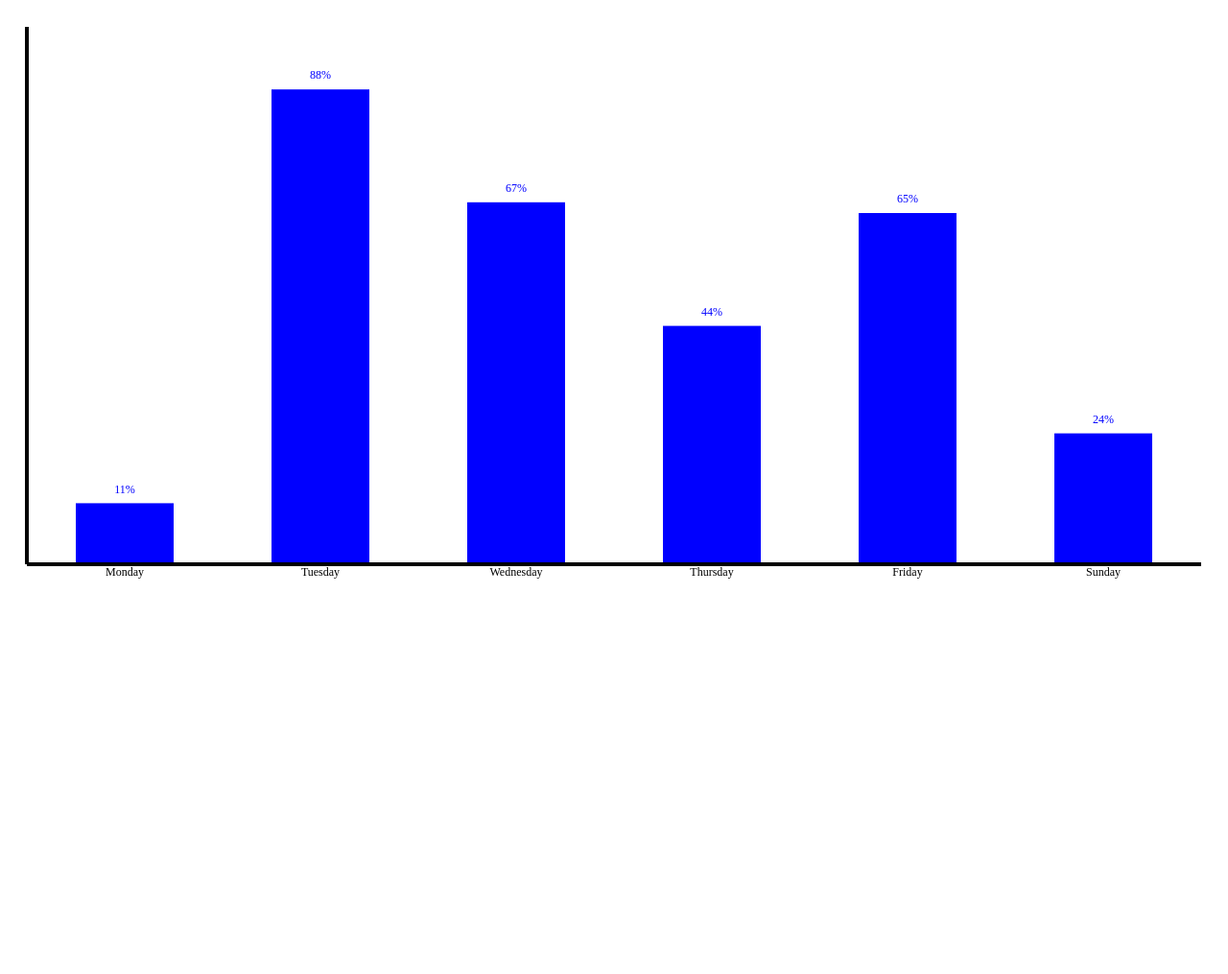
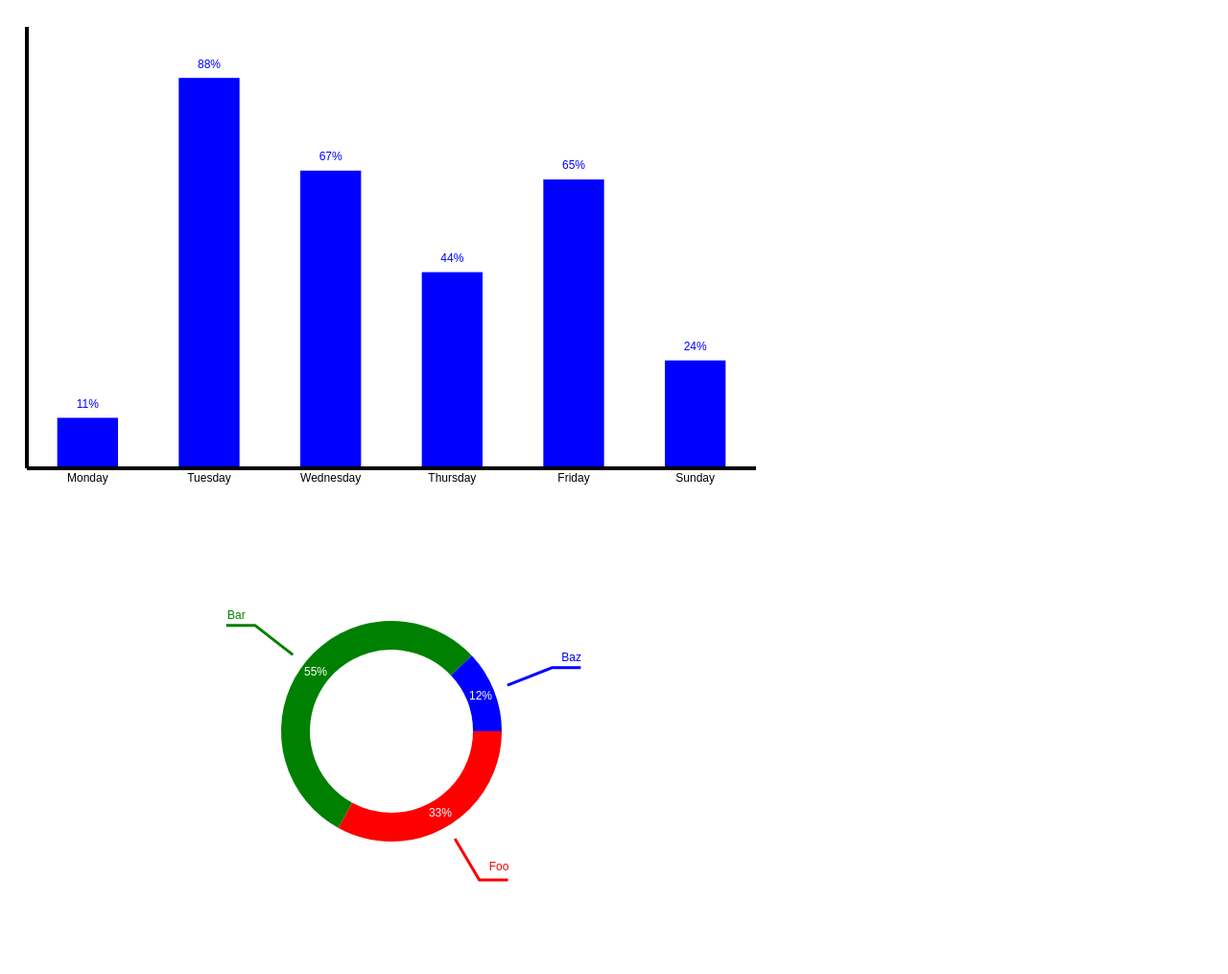
Before and after one commit to Ascold2017/canvas-test, a website built with webpack: page index.html in a window 1280 px wide. Shown: the whole page at 96% size. Before the commit the page ends 800 px from the top, so only its background shows below. Built offline with nearby package versions, Linux system fonts and the light colour scheme.

Commit message:
add donutChart

```diff
--- a/barChart.ts
+++ b/barChart.ts
@@ -42,10 +42,10 @@ export class BarChart {
         for(let i = 0; i < this.labels.length; i++) {
             this.context.fillStyle = 'black'
             const xOffset = ((i + 1) * this.itemSpace) + this.gap - this.itemSpace / 2;
-            this.context.font = '12px normal Roboto'
+            this.context.font = 'normal 12px Roboto, sans-serif'
             this.context.textAlign = 'center';
             this.context.textBaseline = 'top'
-            this.context.fillText(this.labels[i], xOffset, this.canvasHeight - this.gap + 3)
+            this.context.fillText(this.labels[i], xOffset, this.canvasHeight - this.gap +5)
         }
     }
 
--- /dev/null
+++ b/donutChart.ts
@@ -0,0 +1,78 @@
+export class DonutChart {
+    private centerX: number;
+    private centerY: number;
+    private radius: number;
+    constructor(
+        private context: CanvasRenderingContext2D,
+        private data: any[],
+        private canvasWidth: number,
+        private canvasHeight: number
+
+    ) {
+        this.centerX = this.canvasWidth/2;
+        this.centerY = this.canvasHeight/2;
+        this.radius = 100;
+        this.drawDonut();
+        this.drawGuidelines();
+    }
+
+    degToRad(deg: number) {
+        return (Math.PI * 2) * (deg / 100);
+    }
+
+    drawDonut() {
+        this.context.lineWidth = 30;
+        let df = 0
+        this.data.forEach((item) => {
+            this.context.beginPath();
+            this.context.strokeStyle = item.color;
+            this.context.arc(
+                this.centerX,
+                this.centerY,
+                this.radius,
+                this.degToRad(df),
+                this.degToRad(df + item.value),
+                false);
+            this.context.stroke();
+            df += item.value;
+        });
+    }
+
+    drawGuidelines() {
+        let df = 0
+        this.data.forEach((item) => {
+            const startX = (this.radius + 30) * Math.cos(this.degToRad(df + item.value / 2)) + this.centerX;
+            const startY = (this.radius + 30) * Math.sin(this.degToRad(df + item.value / 2)) + this.centerY;
+
+            const endX = 50 * Math.cos(this.degToRad(df + item.value / 2)) + startX;
+            const endY = 50 * Math.sin(this.degToRad(df + item.value / 2)) + startY;
+
+            this.context.lineWidth = 3;
+            this.context.strokeStyle = item.color;
+            this.context.beginPath();
+            this.context.moveTo(startX, startY);
+            // draw radial line
+            this.context.lineTo(endX, endY);
+            // draw helper line (horizontal)
+            this.context.lineTo(endX + 30 * (startX > endX ? -1 : 1), endY);
+            this.context.stroke();
+            // draw label
+            this.context.beginPath();
+            this.context.font = 'normal 12px Roboto, sans-serif';
+            this.context.fillStyle = item.color;
+            this.context.textAlign = startX < endX ? 'left' : 'right'
+            this.context.fillText(item.label, endX + 10 * (startX > endX ? -1 : 1), endY - 10)
+            // draw percentage
+            this.context.beginPath();
+            this.context.textAlign = 'center';
+            this.context.textBaseline = 'middle';
+            this.context.fillStyle = 'white';
+            const percentageX = (this.radius) * Math.cos(this.degToRad(df + item.value / 2)) + this.centerX;
+            const percentageY = (this.radius) * Math.sin(this.degToRad(df + item.value / 2)) + this.centerY;
+            this.context.fillText(item.value + '%', percentageX, percentageY);
+            this.context.stroke();
+
+            df += item.value;
+        });
+    }
+}
--- a/index.html
+++ b/index.html
@@ -9,7 +9,8 @@
 </head>
 
 <body>
-    <canvas id="canvas" style="height: 600px; width: 100%; display:block;"></canvas>
+    <canvas id="canvas"></canvas>
+    <canvas id="canvas2"></canvas>
     <script src="dist/main.js"></script>
 </body>
 
--- a/main.ts
+++ b/main.ts
@@ -1,11 +1,13 @@
 import { BarChart } from './barChart'
+import { DonutChart } from './donutChart'
 window.onload = () => {
-    const canvas: HTMLCanvasElement = document.querySelector('#canvas');
-    canvas.width = document.body.clientWidth;
-    canvas.height = document.body.clientHeight;
-    const ctx: CanvasRenderingContext2D = canvas.getContext('2d');
+    const canvasBarChart: HTMLCanvasElement = document.querySelector('#canvas');
+    canvasBarChart.width = 800;
+    canvasBarChart.height = 500;
+    const ctx: CanvasRenderingContext2D = canvasBarChart.getContext('2d');
 
     /*
+    Line
     ctx.beginPath();
     ctx.lineWidth = 15;
     ctx.lineCap = 'round';
@@ -26,5 +28,18 @@ window.onload = () => {
         { label: 'Friday', value: 65},
         { label: 'Sunday', value: 24}
     ]
-    new BarChart(ctx, data, canvas.width, canvas.height);
+    new BarChart(ctx, data, canvasBarChart.width, canvasBarChart.height);
+
+    const canvasDonutChart: HTMLCanvasElement = document.querySelector('#canvas2');
+    canvasDonutChart.width = 800;
+    canvasDonutChart.height = 500;
+    const ctx2: CanvasRenderingContext2D = canvasDonutChart.getContext('2d');
+
+    const data2 = [
+        { label: 'Foo', value: 33, color: 'red'},
+        { label: 'Bar', value: 55, color: 'green'},
+        { label: 'Baz', value: 12, color: 'blue'}
+    ];
+
+    new DonutChart(ctx2, data2, canvasDonutChart.width, canvasDonutChart.height);
 }
```
